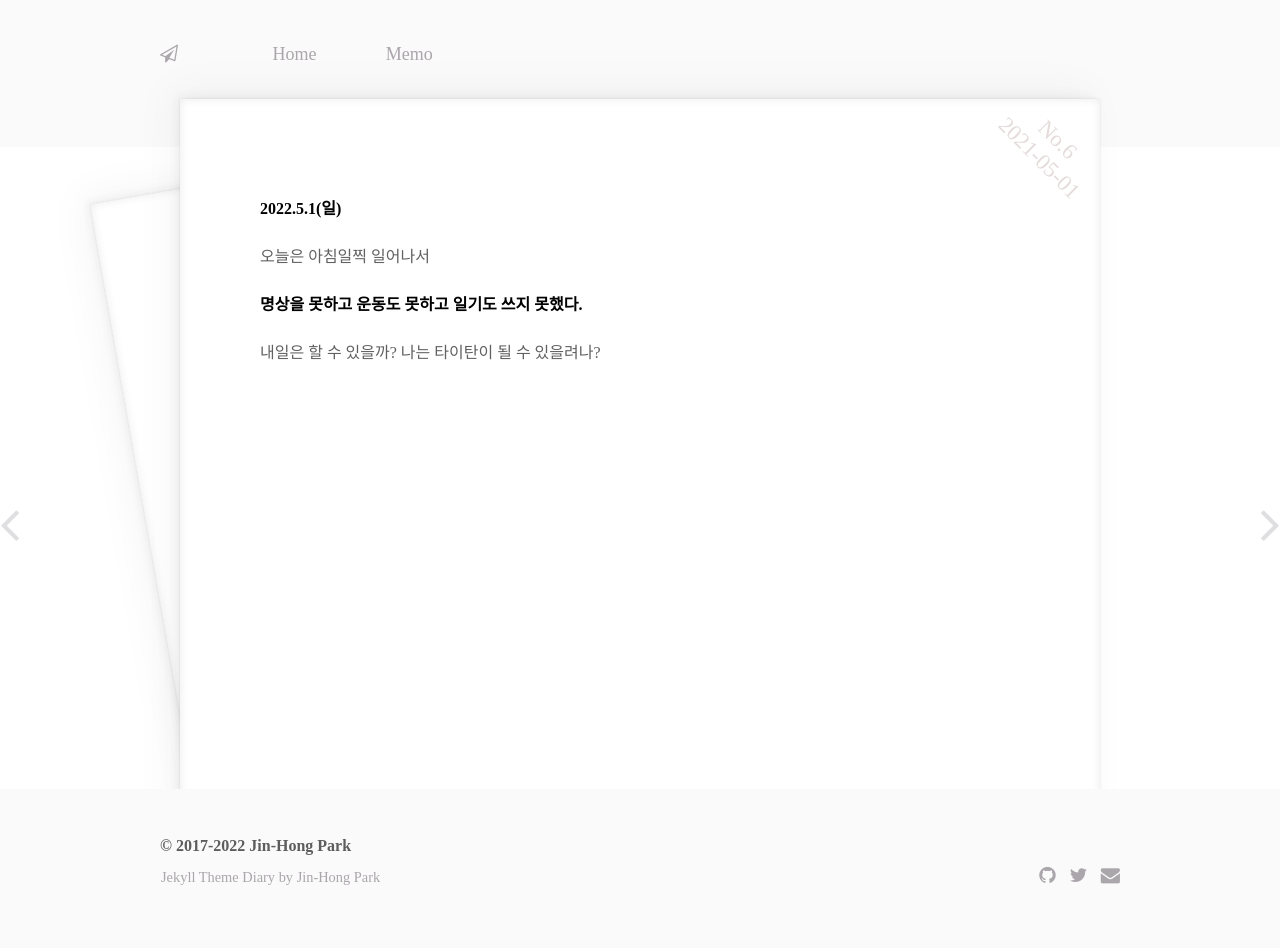
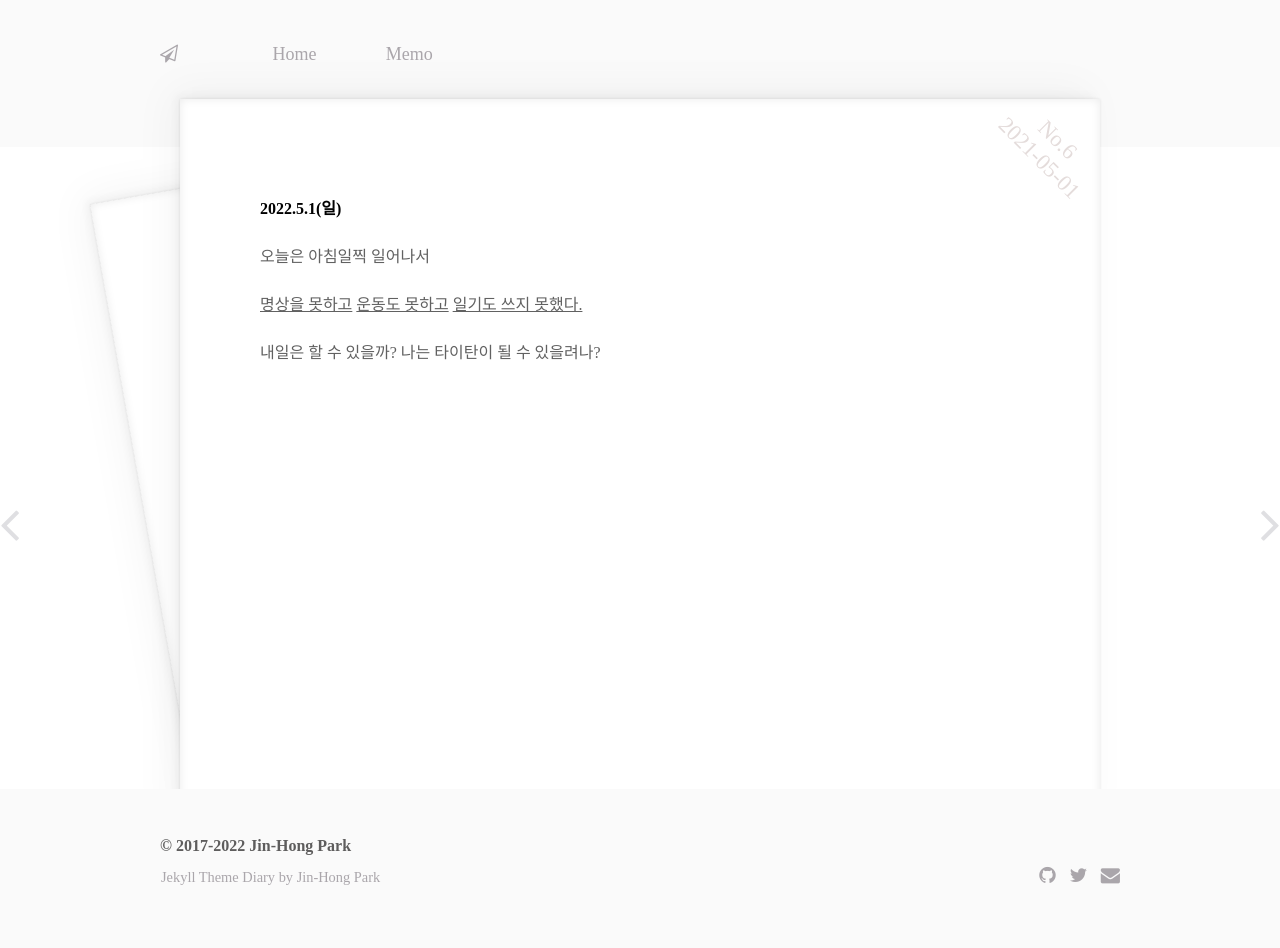
Before and after one commit to jinhong-park/journal, a Jekyll site: the page built from _posts/5_May/2021-05-01-May1st.md, in a window 1280 px wide. Built offline with Jekyll 4.4.1, drawn with Linux system fonts in a browser that asks for light colours.

Commit message:
“update”

```diff
--- a/_posts/5_May/2021-05-01-May1st.md
+++ b/_posts/5_May/2021-05-01-May1st.md
@@ -10,8 +10,8 @@ excerpt: ""
 
 오늘은 아침일찍 일어나서
 
-__명상을 못하고__
-__운동도 못하고__
-__일기도 쓰지 못했다.__
+<U>명상을 못하고</U>
+<U>운동도 못하고</U>
+<U>일기도 쓰지 못했다.</U>
 
 내일은 할 수 있을까? 나는 타이탄이 될 수 있을려나?
```
